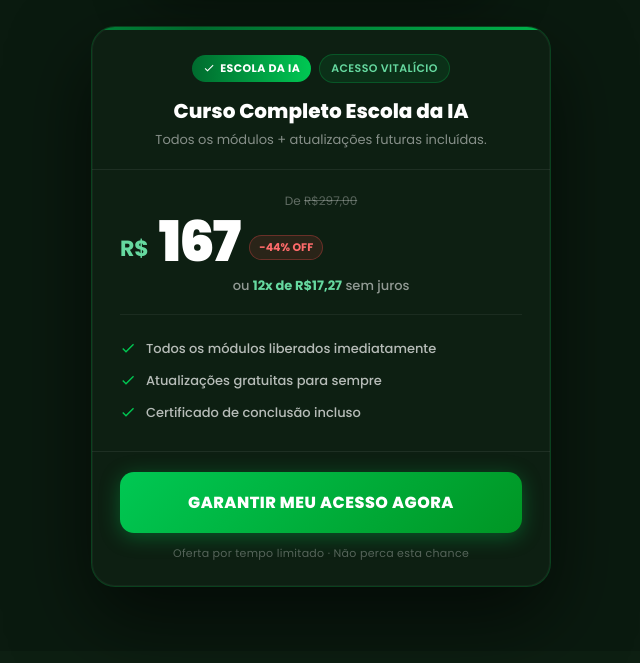
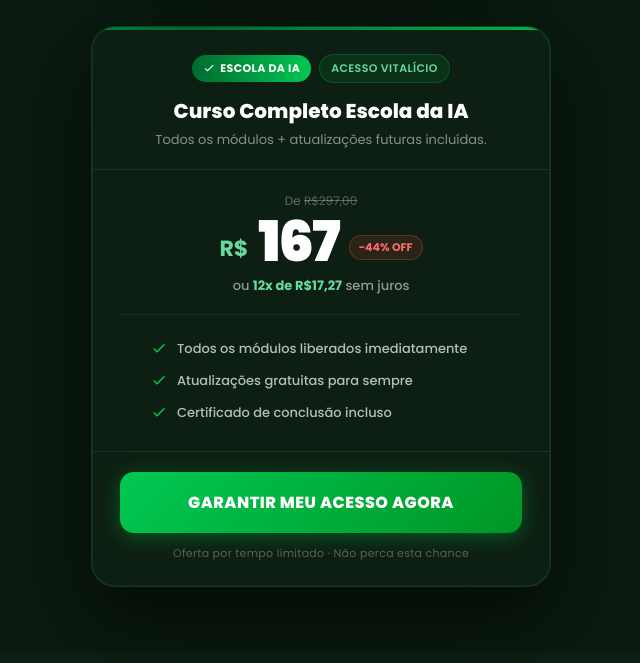
Before and after one commit to felipe-dazzi/escola-da-ia, a website: page index.html in a window 1280 px wide. Shown: the part 2113-2776 px from the top of the page, without its empty margins (319-959 px from the left). Drawn offline with nearby package versions, Linux system fonts and the light colour scheme; no server answers.

Commit message:
fix: centralizar preço e lista de checkmarks nos cards de oferta

```diff
--- a/index.html
+++ b/index.html
@@ -451,6 +451,7 @@
       align-items: flex-end;
       gap: 10px;
       margin: 2px 0 6px;
+      justify-content: center;
     }
 
     .eia-currency {
@@ -485,6 +486,7 @@
       font-weight: 500;
       color: rgba(255,255,255,0.55);
       margin-bottom: 16px;
+      text-align: center;
     }
 
     .eia-installment strong {
@@ -502,6 +504,9 @@
       list-style: none;
       padding: 0;
       margin: 0;
+      display: flex;
+      flex-direction: column;
+      align-items: center;
     }
 
     .eia-check-list li {
@@ -512,6 +517,8 @@
       font-weight: 500;
       color: rgba(255,255,255,0.7);
       padding: 6px 0;
+      max-width: 340px;
+      width: 100%;
     }
 
     .eia-check-list li svg {
```
